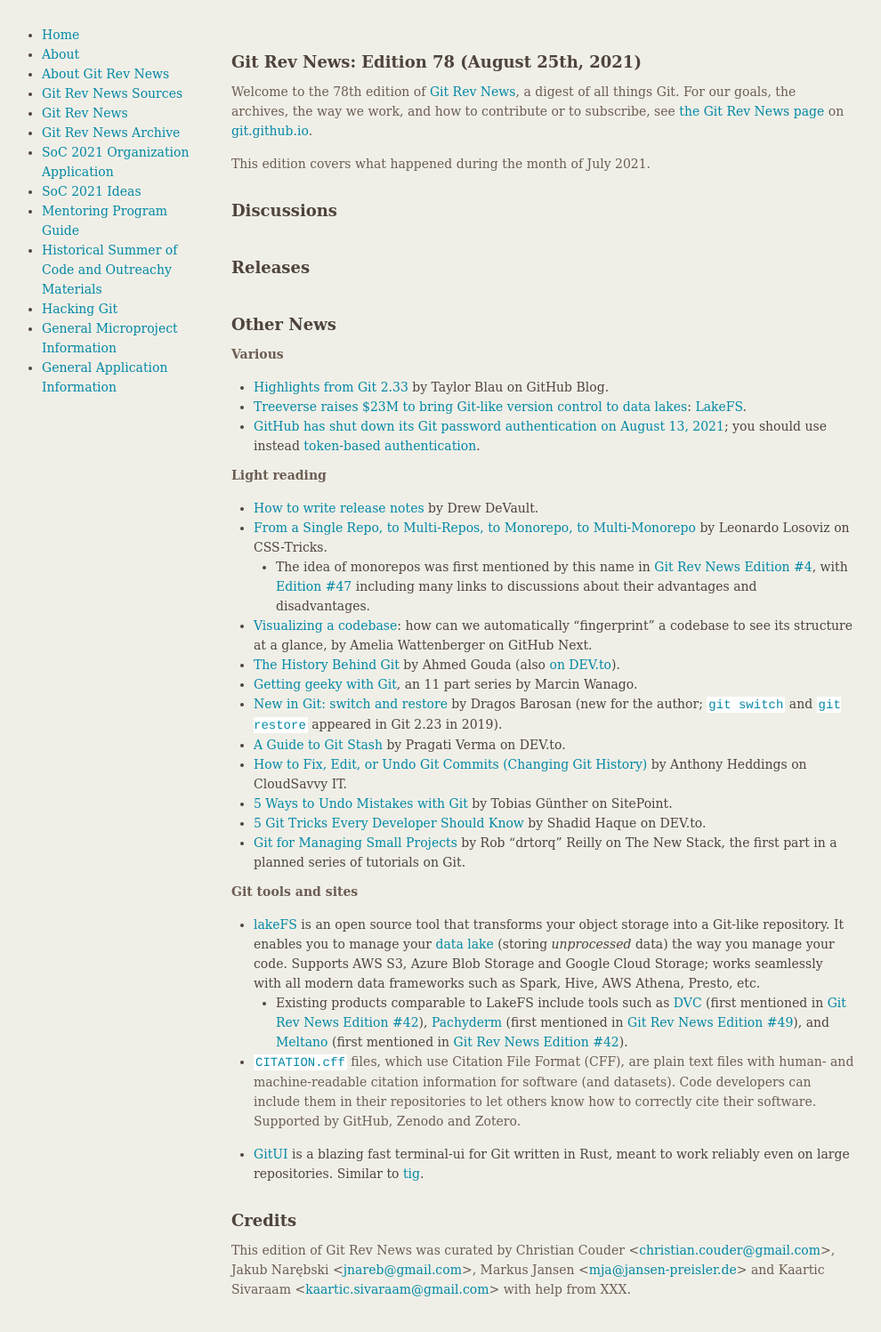
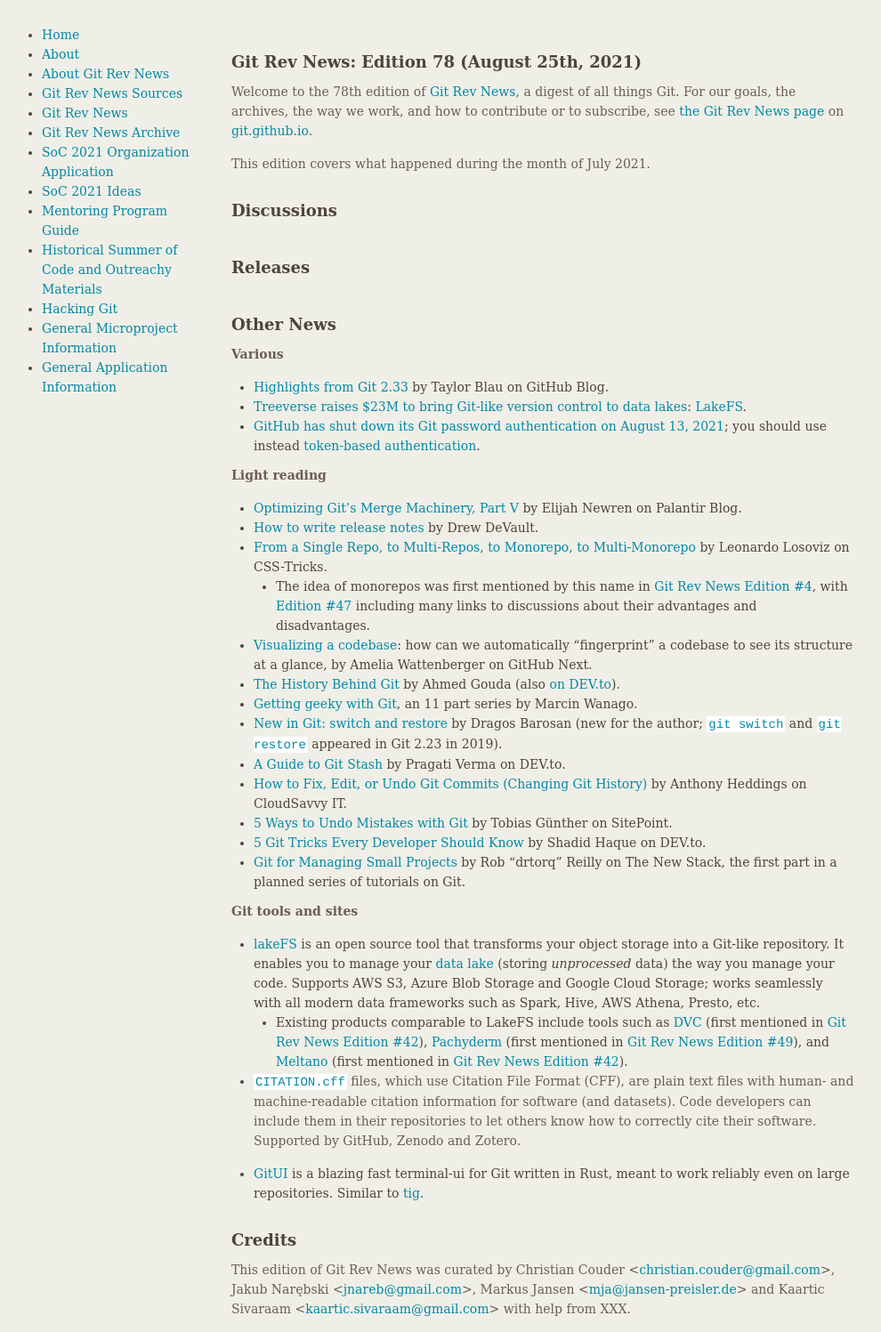
Before and after one commit to git/git.github.io, a Jekyll site: the page built from rev_news/drafts/edition-78.md, in a window 1280 px wide. Shown: the whole page at 89% size, without its empty margins (149-1139 px from the left). Built offline with Jekyll 4.4.1, drawn with Linux system fonts in a browser that asks for light colours; before the commit the page ends 1475 px from its top, so only the background shows below that.

Commit message:
rn-78: Link to latest blog post on optimizing Git's merge machinery

```diff
--- a/rev_news/drafts/edition-78.md
+++ b/rev_news/drafts/edition-78.md
@@ -48,6 +48,7 @@
 
 
 __Light reading__
+* [Optimizing Git’s Merge Machinery, Part V](https://blog.palantir.com/optimizing-gits-merge-machinery-part-v-46ff3710633e) by Elijah Newren on Palantir Blog.
 * [How to write release notes](https://drewdevault.com/2021/05/19/How-to-write-release-notes.html)
   by Drew DeVault.
 * [From a Single Repo, to Multi-Repos, to Monorepo, to Multi-Monorepo](https://css-tricks.com/from-a-single-repo-to-multi-repos-to-monorepo-to-multi-monorepo/)
```
